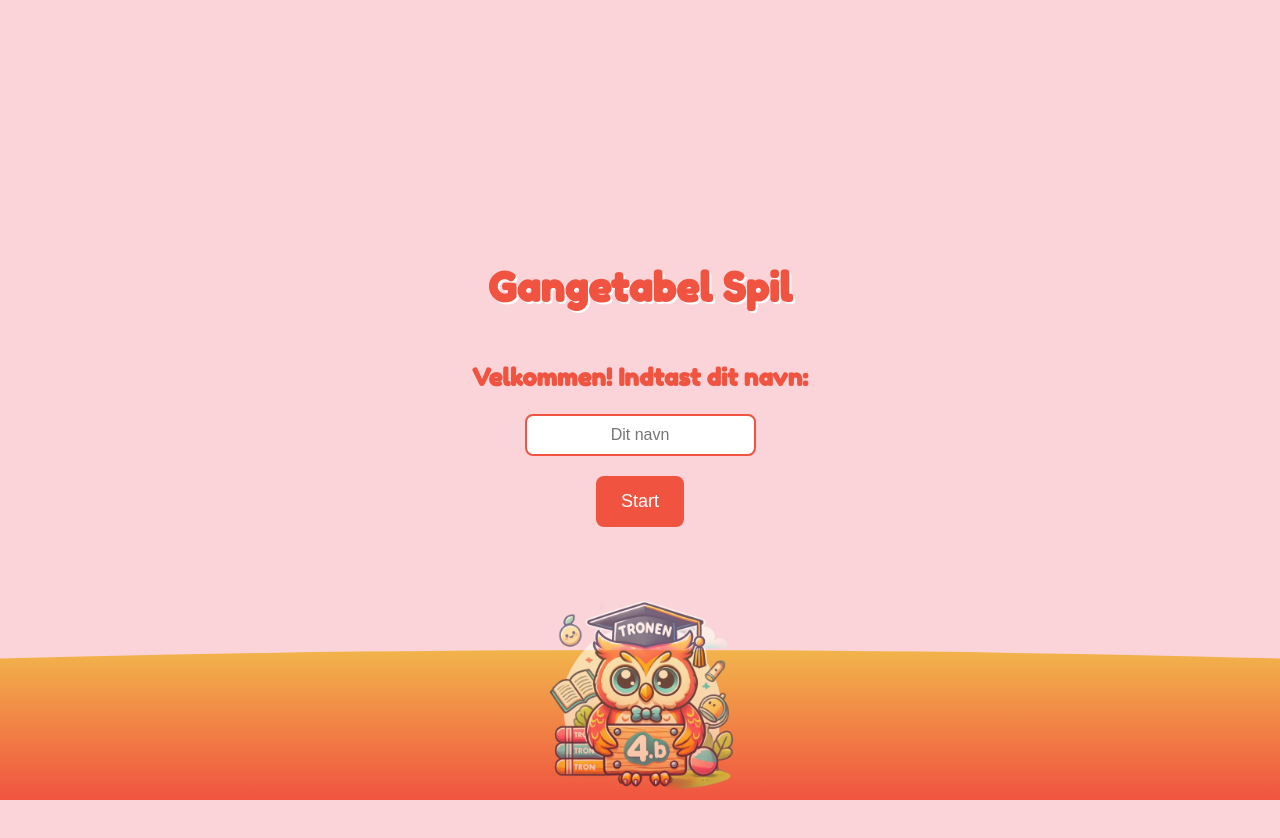
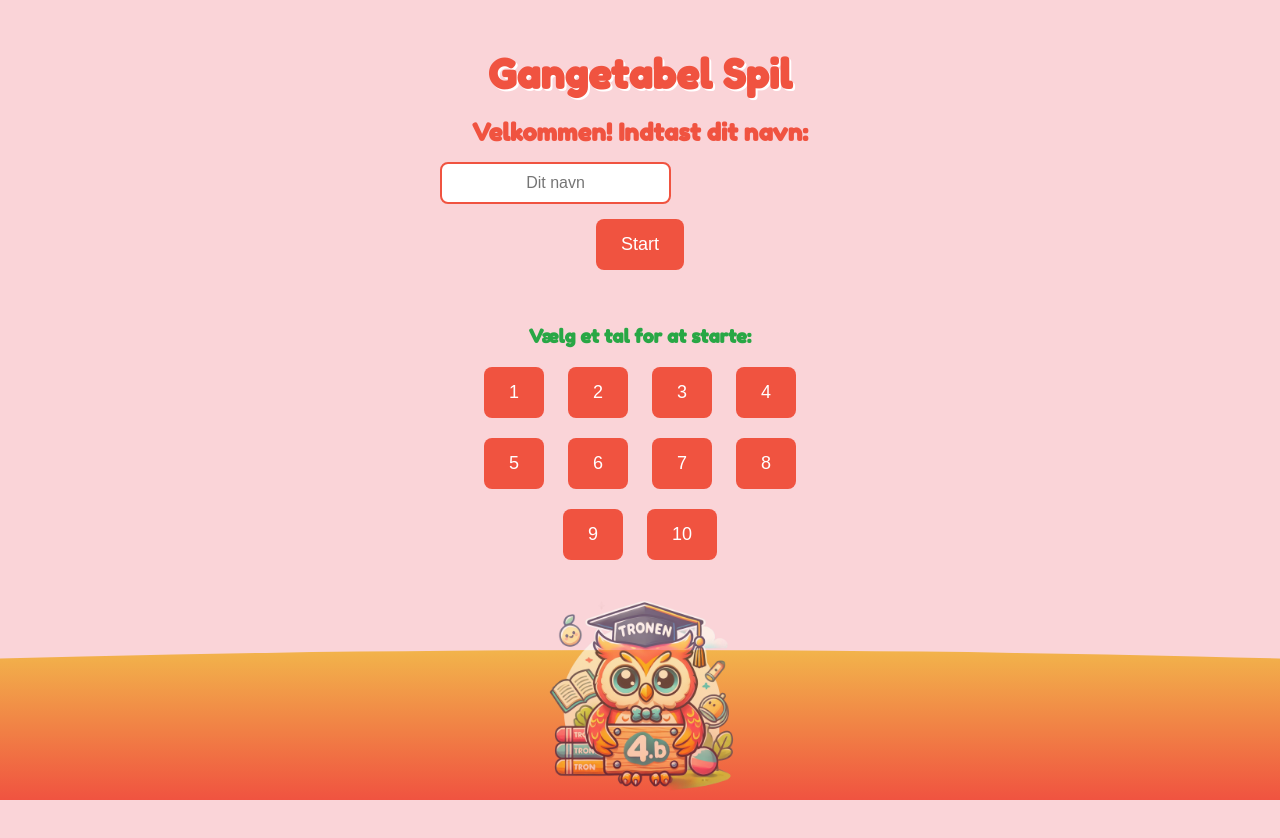
Before and after one commit to martinmaaloe/studio-gangetabel, a plain HTML site: page index.html in a window 1280 px wide. Drawn offline with Linux system fonts and the light colour scheme.

Commit message:
Update index.html

```diff
--- a/index.html
+++ b/index.html
@@ -19,22 +19,38 @@
   justify-content: center;
   height: 100vh;
   overflow: hidden;
+  padding-bottom: 250px; /* Tilføj plads til uglen i footeren */
+}
+
+h1, h2, h3, p {
+  margin: 0; /* Fjern al margin */
+  padding: 0; /* Fjern al padding */
 }
 
 h1 {
   font-size: 2.5em;
-      margin: 0.5em 0;
+  margin-bottom: 10px; /* Lidt plads under hovedoverskriften */
   color: #F05340;
   text-shadow: 2px 2px #FFFFFF;
 }
 
 h2 {
-      margin: 0.5em 0;
+  margin-bottom: 15px; /* Lidt plads under h2 */
   color: #F05340;
+}
+
+h3 {
+  margin-bottom: 10px; /* Reduceret afstand under h3 */
+  color: #28a745; /* Grøn tekst som ønsket */
 }
 
 p {
   margin: 0.5em 0;
+}
+
+button, input {
+  margin: 5px 0; /* Ensartet spacing mellem knapper og input */
+  padding: 10px;
 }
 
 .button {
@@ -56,12 +72,11 @@
 }
 
 input {
-      padding: 10px;
   border-radius: 8px;
   border: 2px solid #F05340;
   font-size: 16px;
   text-align: center;
-      margin: 10px;
+  display: block;
 }
 
 .options button {
@@ -84,12 +99,9 @@
   text-align: center;
   max-width: 400px;
   width: 100%;
-      padding: 20px;
+  padding-top: 10px; /* Mindre afstand fra toppen */
+  padding-bottom: 20px; /* Lidt plads i bunden */
   box-sizing: border-box;
-    }
-
-    #start-screen, #game-screen, #end-screen {
-      display: none;
 }
 
 .footer-mascot {
@@ -101,7 +113,7 @@
 }
 
 .footer-mascot img {
-  width: 200px; /* Juster størrelsen for mindre skærme */
+  width: 200px; /* Standard størrelse */
   height: auto; /* Bevar proportionerne */
   opacity: 0.6; /* Let gennemsigtighed */
   transition: transform 0.3s ease, opacity 0.3s ease; /* Smidig hover-effekt */
@@ -112,6 +124,7 @@
   transform: scale(1.1); /* Uglen vokser, men forbliver centreret */
   opacity: 1; /* Fuld synlighed */
 }
+
 .wave {
   position: absolute;
   bottom: 0;
@@ -121,17 +134,13 @@
   clip-path: ellipse(150% 100% at 50% 100%);
 }
 
-body {
-  padding-bottom: 250px; /* Tilføj plads under hovedindholdet til uglen */
-}
-
 @media (max-width: 480px) {
   .footer-mascot img {
     width: 150px; /* Mindre størrelse for mobilskærme */
   }
 
   body {
-    padding-bottom: 200px; /* Tilpas pladsen under indholdet på små skærme */
+    padding-bottom: 200px; /* Mindre plads til uglen på små skærme */
   }
 }
   </style>
```
Lines whose indentation alone changed are shown as unchanged.
